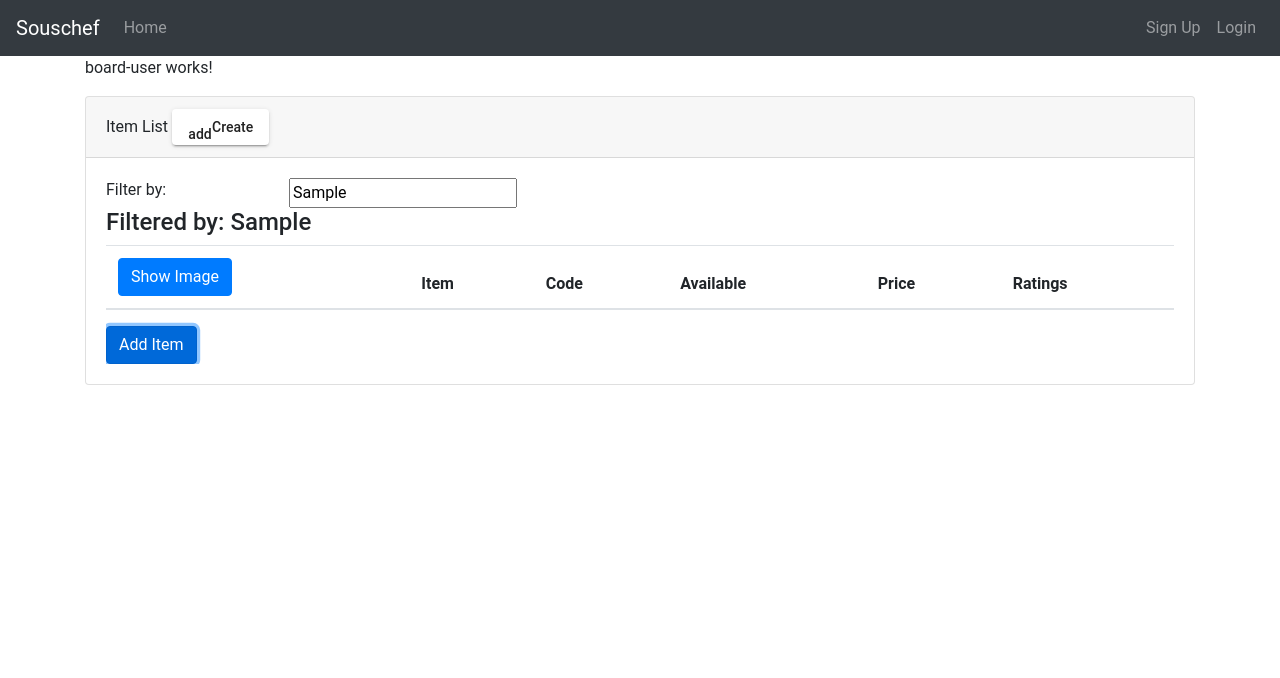
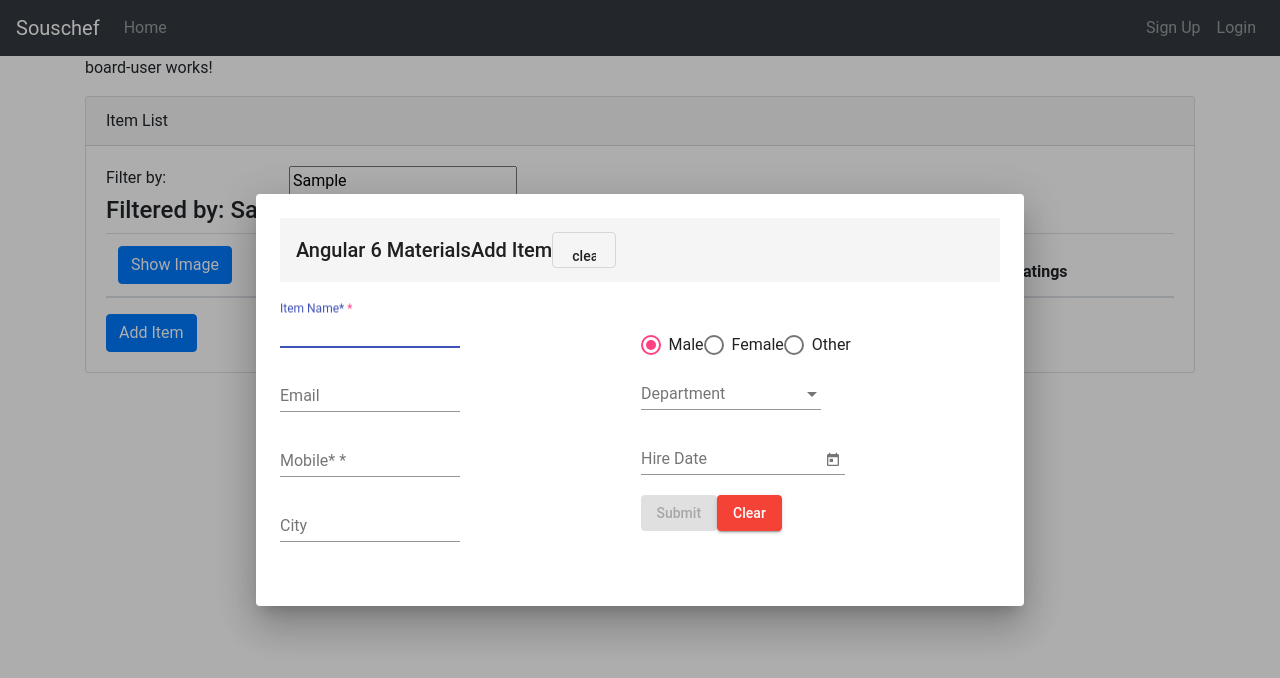
Before and after one commit to rishisharan/souschefs-ui, an Angular app: page /user in a window 1280 px wide. Both pictures are taken after typing "Sample" into the empty fields and a click on the button "Add Item". Shown: the top 678 px of the page. Built offline with nearby package versions, Linux system fonts and the light colour scheme.

Commit message:
Form for chef to add an item is created, version_0.1

```diff
--- a/src/app/components/item-list/item-list.component.html
+++ b/src/app/components/item-list/item-list.component.html
@@ -2,9 +2,6 @@
 <div class='card'>
     <div class='card-header'>
       {{ pageTitle }}
-      <button mat-raised-button  (click)="onCreate()">
-        <mat-icon>add</mat-icon>Create
-      </button>
     </div>
 
     <div class='card-body'>
@@ -52,7 +49,7 @@
                 </tr>
             </tbody>
           </table>
-        <button class="btn btn-primary" (click) = 'addItem()'>
+        <button class="btn btn-primary" (click) = 'onCreate()'>
           Add Item
         </button>
       </div>
--- a/src/app/components/item-list/item-list.component.ts
+++ b/src/app/components/item-list/item-list.component.ts
@@ -17,8 +17,7 @@ export class ItemListComponent implements OnInit {
   showImage: boolean = false;
   filteredItems: Items[];
   _listFilter: string;
-  private _itemService;
-  private dialog: MatDialog;
+//   private _itemService;
 
   get listFilter(): string{
     return this._listFilter;
@@ -31,7 +30,7 @@ export class ItemListComponent implements OnInit {
   items: Items[] = [];
 
   ngOnInit(): void {
-    this.items = this._itemService.getItems();
+    this.items = this.itemService.getItems();
     this.filteredItems = this.items;
   }
 
@@ -44,8 +43,8 @@ export class ItemListComponent implements OnInit {
     return this.items.filter((items: Items) => items.itemName.toLocaleLowerCase().indexOf(filterBy) !== -1);
   }
 
-  constructor(itemService: ItemService){
-    this._itemService = itemService;
+  constructor(private itemService: ItemService,
+    private dialog: MatDialog){
   }
 
   addItem(){
@@ -53,7 +52,7 @@ export class ItemListComponent implements OnInit {
   }
 
    onCreate() {
-      this._itemService.initializeFormGroup();
+      this.itemService.initializeFormGroup();
       const dialogConfig = new MatDialogConfig();
       dialogConfig.disableClose = true;
       dialogConfig.autoFocus = true;
--- a/src/app/components/item/item.component.html
+++ b/src/app/components/item/item.component.html
@@ -1,61 +1,62 @@
-<!--<mat-toolbar>-->
-<!--  <span>{{service.form.controls['$key'].value?"Modify Employee":"New Employee"}}</span>-->
-<!--  <span class="fill-remaining-space"></span>-->
-<!--  <button class="btn-dialog-close" mat-stroked-button (click)="onClose()" tabIndex="-1"><mat-icon>clear</mat-icon></button>-->
-<!--</mat-toolbar>-->
-<!--<form [formGroup]="service.form" class="normal-form" (submit)="onSubmit()">-->
-<!--  <mat-grid-list cols="2" rowHeight="300px">-->
-<!--    <mat-grid-tile>-->
-<!--      <div class="controles-container">-->
-<!--        <input type="hidden" formControlName="$key">-->
-<!--        <mat-form-field>-->
-<!--          <input formControlName="fullName" matInput placeholder="Full Name*">-->
-<!--          <mat-error>This field is mandatory.</mat-error>-->
-<!--        </mat-form-field>-->
-<!--        <mat-form-field>-->
-<!--          <input formControlName="email" matInput placeholder="Email">-->
-<!--          <mat-error>Invalid email address.</mat-error>-->
-<!--        </mat-form-field>-->
-<!--        <mat-form-field>-->
-<!--          <input formControlName="mobile" matInput placeholder="Mobile*">-->
-<!--          <mat-error *ngIf="service.form.controls['mobile'].errors?.required">This field is mandatory.</mat-error>-->
-<!--          <mat-error *ngIf="service.form.controls['mobile'].errors?.minlength">Minimum 8 charactors needed.</mat-error>-->
-<!--        </mat-form-field>-->
-<!--        <mat-form-field>-->
-<!--          <input formControlName="city" matInput placeholder="City">-->
-<!--        </mat-form-field>-->
-<!--      </div>-->
-<!--    </mat-grid-tile>-->
-<!--    <mat-grid-tile>-->
-<!--      <div class="controles-container">-->
-<!--        <div class="add-bottom-padding">-->
-<!--          <mat-radio-group formControlName="gender">-->
-<!--            <mat-radio-button value="1">Male</mat-radio-button>-->
-<!--            <mat-radio-button value="2">Female</mat-radio-button>-->
-<!--            <mat-radio-button value="3">Other</mat-radio-button>-->
-<!--          </mat-radio-group>-->
-<!--        </div>-->
-<!--        <mat-form-field>-->
-<!--          <mat-select formControlName="department" placeholder="Department">-->
-<!--            <mat-option>None</mat-option>-->
-<!--            <ng-container *ngFor="let department of departmentService.array">-->
-<!--              <mat-option value="{{department.$key}}">{{department.code}}-{{department.name}}</mat-option>-->
-<!--            </ng-container>-->
-<!--          </mat-select>-->
-<!--        </mat-form-field>-->
-<!--        <mat-form-field>-->
-<!--          <input formControlName="hireDate" matInput [matDatepicker]="picker" placeholder="Hire Date">-->
-<!--          <mat-datepicker-toggle matSuffix [for]="picker"></mat-datepicker-toggle>-->
-<!--          <mat-datepicker #picker></mat-datepicker>-->
-<!--        </mat-form-field>-->
-<!--        <div class="add-bottom-padding">-->
+<mat-toolbar>
+  <span>Angular 6 Materials</span>
+  <span>Add Item </span>
+  <span class="fill-remaining-space"></span>
+  <button class="btn-dialog-close" mat-stroked-button (click)="onClose()" tabIndex="-1"><mat-icon>clear</mat-icon></button>
+</mat-toolbar>
+<form  [formGroup] = "service.form"class="normal-form" (submit)="onSubmit()">
+  <mat-grid-list cols="2" rowHeight="300px">
+    <mat-grid-tile>
+      <div class="controles-container">
+        <input type="hidden" formControlName="$key">
+        <mat-form-field>
+          <input formControlName="fullName" matInput placeholder="Item Name*">
+          <mat-error>This field is mandatory.</mat-error>
+        </mat-form-field>
+        <mat-form-field>
+          <input formControlName="email" matInput placeholder="Email">
+          <mat-error>Invalid email address.</mat-error>
+        </mat-form-field>
+        <mat-form-field>
+          <input formControlName="mobile" matInput placeholder="Mobile*">
+          <mat-error *ngIf="service.form.controls['mobile'].errors?.required">This field is mandatory.</mat-error>
+          <mat-error *ngIf="service.form.controls['mobile'].errors?.minlength">Minimum 8 charactors needed.</mat-error>
+        </mat-form-field>
+        <mat-form-field>
+          <input formControlName="city" matInput placeholder="City">
+        </mat-form-field>
+      </div>
+    </mat-grid-tile>
+    <mat-grid-tile>
+      <div class="controles-container">
+        <div class="add-bottom-padding">
+          <mat-radio-group formControlName="gender">
+            <mat-radio-button value="1">Male</mat-radio-button>
+            <mat-radio-button value="2">Female</mat-radio-button>
+            <mat-radio-button value="3">Other</mat-radio-button>
+          </mat-radio-group>
+        </div>
+        <mat-form-field>
+          <mat-select formControlName="department" placeholder="Department">
+            <mat-option>None</mat-option>
+            <ng-container *ngFor="let department of departments">
+              <mat-option value="{{department.$key}}">{{department.code}}-{{department.name}}</mat-option>
+            </ng-container>
+          </mat-select>
+        </mat-form-field>
+        <mat-form-field>
+          <input formControlName="hireDate" matInput [matDatepicker]="picker" placeholder="Hire Date">
+          <mat-datepicker-toggle matSuffix [for]="picker"></mat-datepicker-toggle>
+          <mat-datepicker #picker></mat-datepicker>
+        </mat-form-field>
+        <div class="add-bottom-padding">
 <!--          <mat-checkbox formControlName="isPermanent">Permanent Employee</mat-checkbox>-->
-<!--        </div>-->
-<!--        <div class="button-row">-->
-<!--          <button mat-raised-button color="primary" type="submit" [disabled]="service.form.invalid">Submit</button>-->
-<!--          <button mat-raised-button color="warn" (click)="onClear()">Clear</button>-->
-<!--        </div>-->
-<!--      </div>-->
-<!--    </mat-grid-tile>-->
-<!--  </mat-grid-list>-->
-<!--</form>-->
+        </div>
+        <div class="button-row">
+          <button mat-raised-button color="primary" type="submit" [disabled]="service.form.invalid">Submit</button>
+          <button mat-raised-button color="warn" (click)="onClear()">Clear</button>
+        </div>
+      </div>
+    </mat-grid-tile>
+  </mat-grid-list>
+</form>
--- a/src/app/components/item/item.component.ts
+++ b/src/app/components/item/item.component.ts
@@ -1,5 +1,7 @@
 import { Component, OnInit } from '@angular/core';
-
+import { ItemService } from 'src/app/services/item.service';
+import { MatDialogRef } from '@angular/material/dialog';
+import { FormsModule, ReactiveFormsModule } from '@angular/forms';
 @Component({
   selector: 'app-item',
   templateUrl: './item.component.html',
@@ -7,9 +9,35 @@ import { Component, OnInit } from '@angular/core';
 })
 export class ItemComponent implements OnInit {
 
-  constructor() { }
+  constructor( public service: ItemService, public dialogRef: MatDialogRef<ItemComponent> ) { }
 
-  ngOnInit(): void {
+  departments = [{ id:1, value: 'Dept 1'},{ id:2, value: 'Dept 2'},{ id:3, value: 'Dept 3'}];
+  ngOnInit() {
+    this.service.getItems();
   }
 
+   onClose() {
+    this.service.form.reset();
+    this.service.initializeFormGroup();
+    this.dialogRef.close();
+  }
+
+  onSubmit() {
+    if (this.service.form.valid) {
+//       if (!this.service.form.get('$key').value)
+//         this.service.insertEmployee(this.service.form.value);
+//       else
+//       this.service.updateEmployee(this.service.form.value);
+//       this.service.form.reset();
+//       this.service.initializeFormGroup();
+//       this.notificationService.success(':: Submitted successfully');
+//       this.onClose();
+    }
+  }
+
+    onClear() {
+      this.service.form.reset();
+      this.service.initializeFormGroup();
+//       this.notificationService.success(':: Submitted successfully');
+    }
 }
--- a/src/app/material/material.module.ts
+++ b/src/app/material/material.module.ts
@@ -1,8 +1,9 @@
 import { NgModule } from '@angular/core';
 import { CommonModule } from '@angular/common';
 // import * as Material from '@angular/material';
-import {MatCheckboxModule} from '@angular/material';
-import {MatButtonModule} from '@angular/material';
+import {MatCheckboxModule} from '@angular/material/checkbox';
+// import {MatButtonModule} from '@angular/material';
+import { MatNativeDateModule } from '@angular/material/core';
 import {MatInputModule} from '@angular/material/input';
 import {MatAutocompleteModule} from '@angular/material/autocomplete';
 import {MatDatepickerModule} from '@angular/material/datepicker';
@@ -31,46 +32,45 @@ import {MatSnackBarModule} from '@angular/material/snack-bar';
 import {MatTableModule} from '@angular/material/table';
 import {MatSortModule} from '@angular/material/sort';
 import {MatPaginatorModule} from '@angular/material/paginator';
-import {MatCheckboxModule} from '@angular/material/checkbox';
 
 @NgModule({
   imports: [
     CommonModule,
-    Material.MatToolbarModule,
-    Material.MatGridListModule,
-    Material.MatFormFieldModule,
-    Material.MatInputModule,
-    Material.MatRadioModule,
-    Material.MatSelectModule,
-    Material.MatCheckboxModule,
-    Material.MatDatepickerModule,
-    Material.MatNativeDateModule,
-    Material.MatButtonModule,
-    Material.MatSnackBarModule,
-    Material.MatTableModule,
-    Material.MatIconModule,
-    Material.MatPaginatorModule,
-    Material.MatSortModule,
-    Material.MatDialogModule,
+    MatToolbarModule,
+    MatGridListModule,
+    MatFormFieldModule,
+    MatInputModule,
+    MatRadioModule,
+    MatSelectModule,
+    MatCheckboxModule,
+    MatDatepickerModule,
+//     MatNativeDateModule,
+//     MatButtonModule,
+    MatSnackBarModule,
+    MatTableModule,
+    MatIconModule,
+    MatPaginatorModule,
+    MatSortModule,
+    MatDialogModule,
 
   ],
   exports: [
-    Material.MatToolbarModule,
-    Material.MatGridListModule,
-    Material.MatFormFieldModule,
-    Material.MatInputModule,
-    Material.MatRadioModule,
-    Material.MatSelectModule,
-    Material.MatCheckboxModule,
-    Material.MatDatepickerModule,
-    Material.MatNativeDateModule,
-    Material.MatButtonModule,
-    Material.MatSnackBarModule,
-    Material.MatTableModule,
-    Material.MatIconModule,
-    Material.MatPaginatorModule,
-    Material.MatSortModule,
-    Material.MatDialogModule,
+    MatToolbarModule,
+    MatGridListModule,
+    MatFormFieldModule,
+    MatInputModule,
+    MatRadioModule,
+    MatSelectModule,
+//     MatCheckboxModule,
+    MatDatepickerModule,
+    MatNativeDateModule,
+//     MatButtonModule,
+    MatSnackBarModule,
+    MatTableModule,
+    MatIconModule,
+    MatPaginatorModule,
+    MatSortModule,
+    MatDialogModule,
 
   ],
   declarations: []
```
Also changed, not shown: src/app/app.module.ts (+10 -4 lines).
